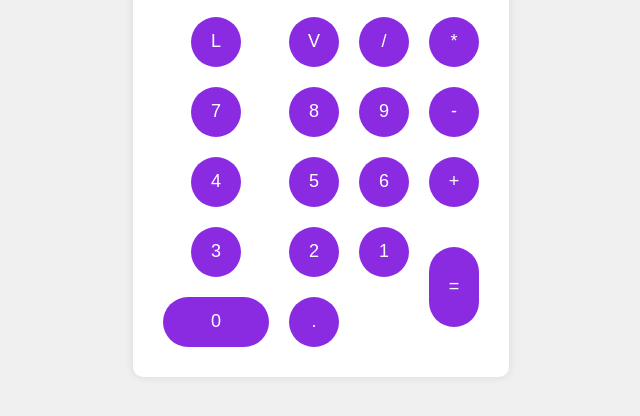
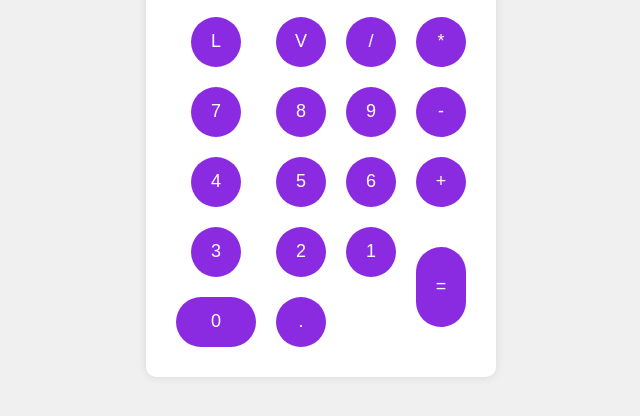
Before and after one commit to PaulaSena/Calculana, a plain HTML site: page index.html in a window 1280 px wide. Shown: the part 278-694 px from the top of the page, without its empty margins (319-959 px from the left). Drawn offline with Linux system fonts and the light colour scheme.

Commit message:
Update index.html

```diff
--- a/index.html
+++ b/index.html
@@ -42,7 +42,7 @@
             </tr>
             <!--tr>(td>button.botao)*2-->
             <tr>
-                <td rowspan="2"><button class="botao" style="width:106px;" onclick="inserir('0')">0</button></td>
+                <td rowspan="2"><button class="botao" style="width: 80px;" onclick="inserir('0')">0</button></td>
                 <td><button class="botao" onclick="inserir('.')">.</button></td>
             </tr>
         </table>
```
